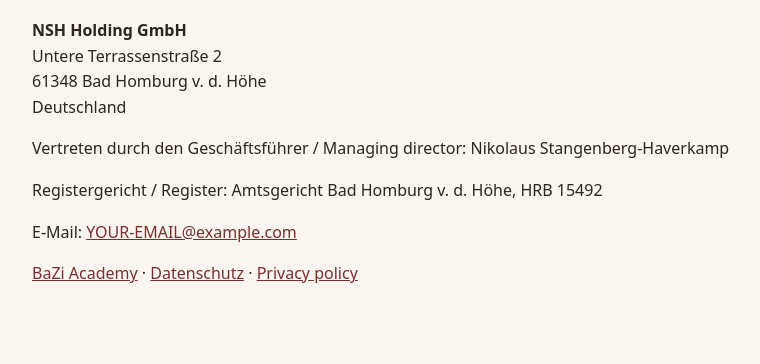
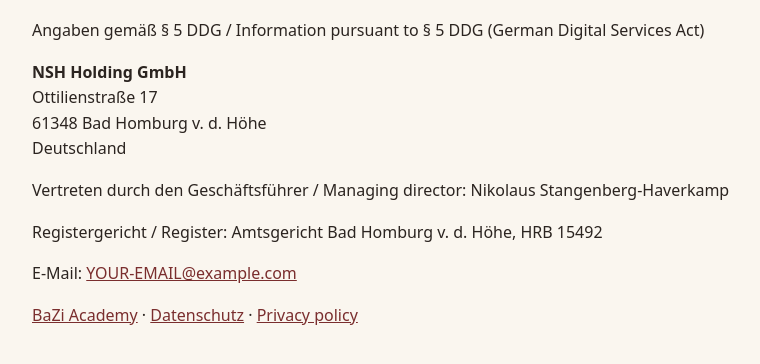
Before and after one commit to NikStHav/bazi-academy, a website: page docs/impressum.html in a window 1280 px wide. Shown: the part 100-464 px from the top of the page, without its empty margins (248-1008 px from the left). Drawn offline with Linux system fonts and the light colour scheme.

Commit message:
Impressum: business address Ottilienstraße 17, legal basis § 5 DDG
Co-Authored-By: Claude Opus 5.5 <noreply@anthropic.com>
Claude-Session: https://claude.ai/code/session_013FLNXm3gzH6qf4qJpb6C8g

```diff
--- a/docs/impressum.html
+++ b/docs/impressum.html
@@ -12,7 +12,8 @@
 </head>
 <body>
 <h1>Impressum / Legal notice</h1>
-<p><b>NSH Holding GmbH</b><br>Untere Terrassenstraße 2<br>61348 Bad Homburg v. d. Höhe<br>Deutschland</p>
+<p>Angaben gemäß § 5 DDG / Information pursuant to § 5 DDG (German Digital Services Act)</p>
+<p><b>NSH Holding GmbH</b><br>Ottilienstraße 17<br>61348 Bad Homburg v. d. Höhe<br>Deutschland</p>
 <p>Vertreten durch den Geschäftsführer / Managing director: Nikolaus Stangenberg-Haverkamp</p>
 <p>Registergericht / Register: Amtsgericht Bad Homburg v. d. Höhe, HRB 15492</p>
 <p>E-Mail: <a href="mailto:YOUR-EMAIL@example.com">YOUR-EMAIL@example.com</a></p>
--- a/www/js/publisher.js
+++ b/www/js/publisher.js
@@ -1,7 +1,7 @@
 // Publisher details for the Impressum (legal notice, required in Germany) – keep in sync with docs/impressum.html.
 export const PUBLISHER = {
   company: 'NSH Holding GmbH',
-  street: 'Untere Terrassenstraße 2',
+  street: 'Ottilienstraße 17',
   city: '61348 Bad Homburg v. d. Höhe',
   country: 'Deutschland / Germany',
   director: 'Nikolaus Stangenberg-Haverkamp',
```
